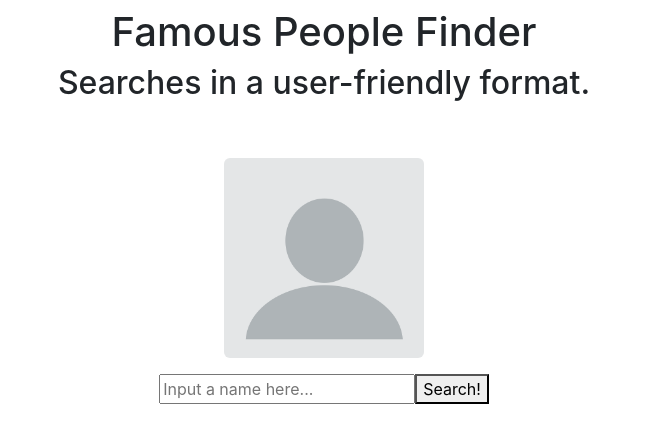
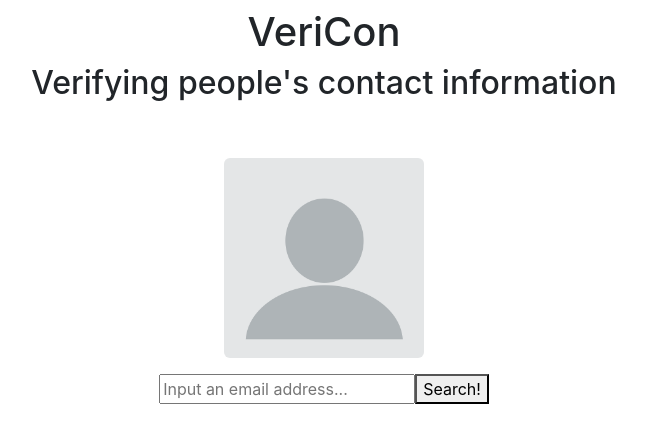
Before and after one commit to deanmccluskey/Project-1, a plain HTML site: page index.html in a window 1280 px wide. Shown: the whole page, without its empty margins (316-962 px from the left). Drawn offline with nearby package versions, Linux system fonts and the light colour scheme.

Commit message:
update title, new api?

```diff
--- a/assets/javascript/app.js
+++ b/assets/javascript/app.js
@@ -4,7 +4,7 @@ let queryURL = "";
 $(document).ready(function() {
     $('#submit').on("click", function() {
         event.preventDefault();
-        query = $('#name').val();
+        query = $('#email').val();
         console.log("Query: ", query);
         queryURL = "https://api.duckduckgo.com/?q=" + query + "&format=json&pretty=1";
         console.log("Query submitted.");
--- a/index.html
+++ b/index.html
@@ -5,9 +5,7 @@
     <meta charset="UTF-8">
     <meta name="viewport" content="width=device-width, initial-scale=1.0">
     <meta http-equiv="X-UA-Compatible" content="ie=edge">
-    <title>Famous People Finder</title>
-    <!-- Reset CSS -->
-    <link rel="stylesheet" type="text/css" href="assets/css/reset.css">
+    <title>VeriCon</title>
     <!-- jQuery -->
     <script src="https://code.jquery.com/jquery-3.4.1.min.js"></script>
     <!-- Link Bootstrap -->
@@ -24,15 +22,15 @@
     <div class="container">
         <div class="row">
             <div class="col">
-                    <h1 class="text-center mt-2">Famous People Finder</h1>
-                    <h2 class="text-center">Searches in a user-friendly format.</h2>
+                    <h1 class="text-center mt-2">VeriCon</h1>
+                    <h2 class="text-center">Verifying people's contact information</h2>
             </div>
         </div>
         <div class="row mt-5">
             <div class="col text-center">
                     <!-- This image will be replaced with a possible picture of the person. -->
                     <img id="person" class="mx-auto" src="assets/images/blank-profile-picture.png" style="width: 200px; height: 200px; border-radius: 6px;"><br>
-                    <input id="name" class="mt-3" placeholder="Input a name here..."><button id="submit">Search!</button>
+                    <input id="name" class="mt-3" placeholder="Input an email address..."><button id="submit">Search!</button>
             </div>
         </div>
 
```
